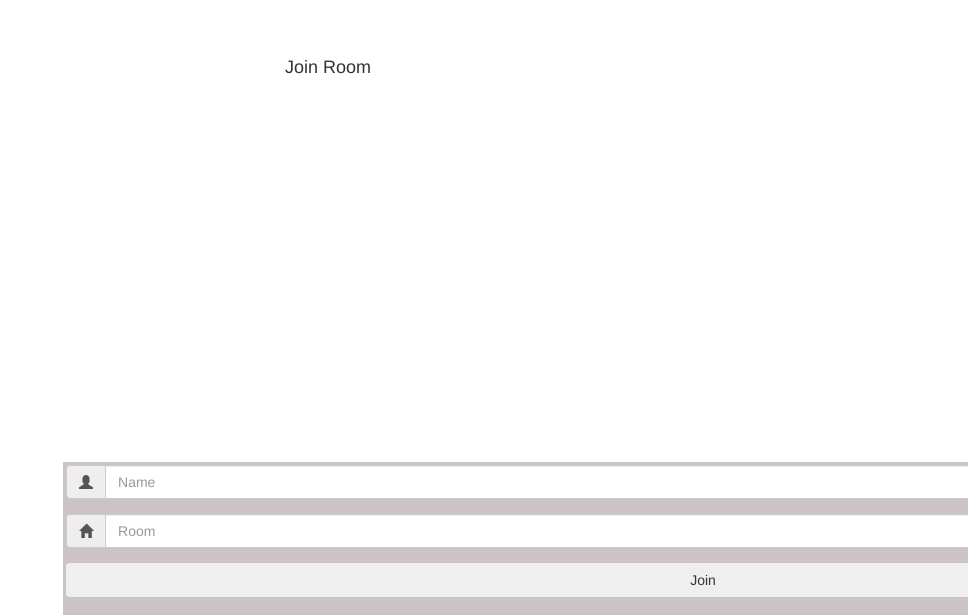
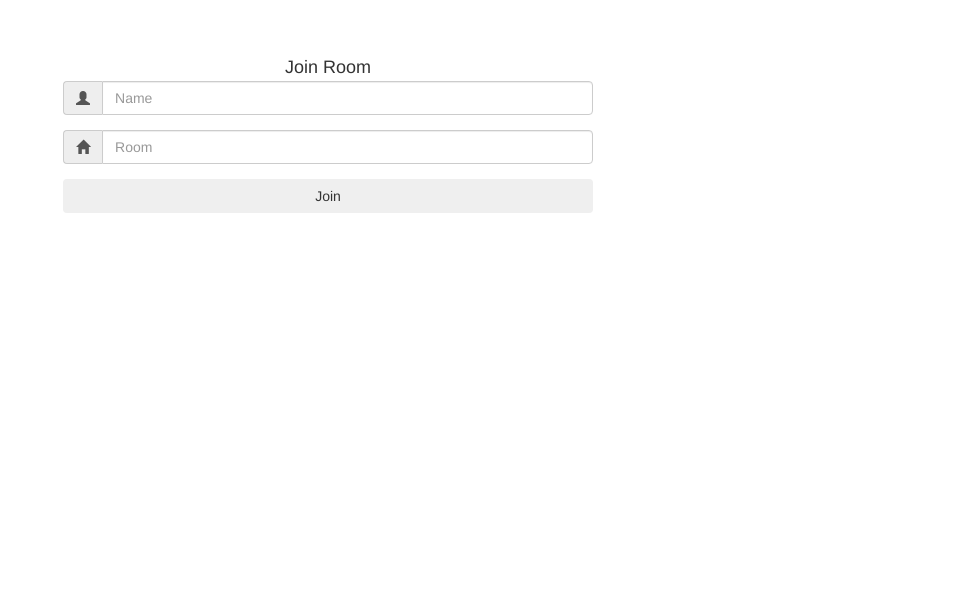
Before and after one commit to Khoslaadarsh/ChatApp, a website: page public/index.html in a window 1280 px wide. Shown: the part 185-800 px from the top of the page, without its empty margins (312-1280 px from the left). Drawn offline with nearby package versions, Linux system fonts and the light colour scheme.

Commit message:
corrected joining form

```diff
--- a/public/stylesheets/app.css
+++ b/public/stylesheets/app.css
@@ -2,7 +2,7 @@ html{
     width: 100%;
     height: 100%;
 }
-form {
+#msf-form {
     margin-left: 0;
     background: rgb(204, 196, 196); padding: 3px; position: fixed; bottom: 0; width: 100%; }
 body{
@@ -23,12 +23,12 @@ body{
     padding: 0;
     box-sizing: border-box;
 }
-/* #chat-form{
+#chat-form{
     align-items: center;
 }
    #msf-form{
        margin: 0 auto;
-   } */
+   }
    .Absolute-Center {
     margin: auto;
     position: absolute;
@@ -156,7 +156,7 @@ body{
         border-radius: 5px;
         width: 300px;
       }
-    /* background-image:url('http://placehold.it/200x30/000000/ffffff/&text=BRAND+LOGO'); */
+   /* background-image:url('http://placehold.it/200x30/000000/ffffff/&text=BRAND+LOGO'); */
   /* } */
 /* body{
     background-color: aquamarine;
```
